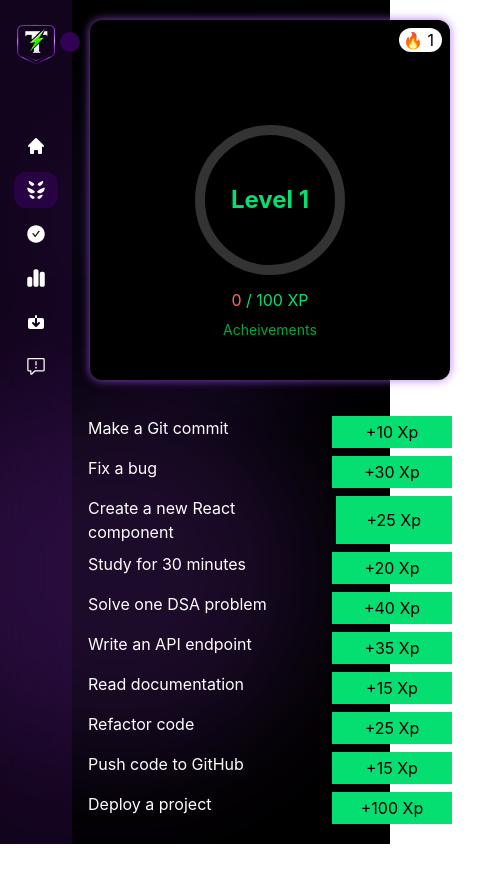
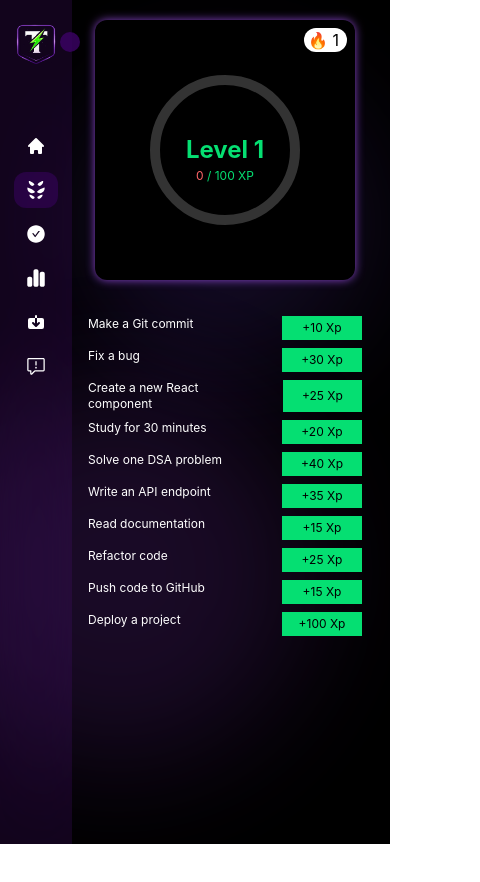
Before and after one commit to Abhijith-TG/solo-leveiling, a React (Vite) app: page /level in a window 390 px wide. Shown: the top 882 px of the page, 480 px wide, since content can reach past the window. After the commit the page ends 844 px from the top, so only its background shows below. Built offline with nearby package versions, Linux system fonts and the light colour scheme.

Commit message:
feat: Added some reponsiveness updates

```diff
--- a/src/components/ExpCircle.tsx
+++ b/src/components/ExpCircle.tsx
@@ -1,7 +1,6 @@
 import { useEffect, useState } from "react";
 import type { User } from "../types/user";
 import Streaks from "./Streaks";
-import { useNavigate } from "react-router-dom";
 
 
 type circleType ={
@@ -10,7 +9,6 @@ type circleType ={
 
 function ExpCircle({user}:circleType) {
 
-  const navigate = useNavigate()
 
   const percentage = (user.xp / user.maxXp) * 100;
 
@@ -43,7 +41,7 @@ if (value <= 10) {
 
 
   return (
-    <div className="bg-black w-90 h-90 flex items-center justify-center relative  shadow-[0_0_10px_rgba(168,85,247,0.8)] rounded-xl mb-3">
+    <div className="bg-black sm:w-90 sm:h-90 w-65 h-65 flex items-center justify-center relative  shadow-[0_0_10px_rgba(168,85,247,0.8)] rounded-xl mb-3">
       <div className="absolute top-2 right-2">
         <Streaks  streakCount={user.streak}/>
       </div>
@@ -74,12 +72,12 @@ if (value <= 10) {
         <p className="text-green-400 text-2xl font-bold absolute">
           Level {user.level}{" "}
         </p>
-        <p className="text-green-400 text-md  absolute bottom-17">
+        <p className="text-green-400 sm:text-base text-xs  absolute sm:bottom-17 bottom-24">
           <span className={`${color}`}>{user.xp}</span> / <span>{user.maxXp}</span>  XP
         </p>
-        <p onClick={()=> navigate('/acheivments')} className="text-green-600 text-md text-sm hover:text-green-400 hover:cursor-pointer absolute bottom-10">
+        {/* <p onClick={()=> navigate('/acheivments')} className="text-green-600 text-base text-sm hover:text-green-400 hover:cursor-pointer absolute bottom-10">
           Acheivements
-        </p>
+        </p> */}
       </div>
   )
 }
--- a/src/components/SideBar.tsx
+++ b/src/components/SideBar.tsx
@@ -42,7 +42,7 @@ function SideBar() {
             navItems.map((nav,index)=>
                 <div key={index} className={` flex items-center gap-3 mt-2 hover:cursor-pointer hover:bg-purple-950/50 px-3 py-2 rounded-xl transition-all ${path===nav.route ?"bg-purple-950/50":""}  `} onClick={()=>navigate(nav.route)} >
                     <div className=" shrink-0  ">{nav.icon}</div>
-                    {expand && <p key={index} className=" text-md" >{nav.name}</p>}
+                    {expand && <p key={index} className=" text-base" >{nav.name}</p>}
                 </div>
             )
         }
--- a/src/components/TaskList.tsx
+++ b/src/components/TaskList.tsx
@@ -11,12 +11,12 @@ function TaskList({tasks,increaseXp}:TaskProps) {
   return (
         <div className=''>
         {tasks.map((t) => (
-          <div className="flex gap-5 my-2 w-95 px-2 justify-between text-white" key={t.id}>
-            <p className={`${t.completed ? "line-through" : ""} `}>{t.desc}</p>
+          <div className="flex gap-5 my-2 sm:w-95  px-2 justify-between text-white" key={t.id}>
+            <p className={`${t.completed ? "line-through" : ""} text-xs sm:text-base`}>{t.desc}</p>
             <button
               disabled={t.completed}
               onClick={() => increaseXp(t.id)}
-              className={`${t.completed ? "bg-gray-400" : "bg-green-400 hover:cursor-pointer hover:bg-green-200"} px-4 w-30 py-1 text-black`}
+              className={`${t.completed ? "bg-gray-400" : "bg-green-400 hover:cursor-pointer hover:bg-green-200"}  sm:text-base text-xs px-4 sm:w-30 py-1 w-20 text-black`}
             >
               {t.completed ? "Completed" : "+" + t.xp + " Xp"}
             </button>
--- a/src/pages/LevelUpPage.tsx
+++ b/src/pages/LevelUpPage.tsx
@@ -44,9 +44,9 @@ function LevelUpPage() {
   }, [tasks]);
 
   return (
-    <div className="p-5 flex flex-col lg:flex-row gap-4 items-center justify-center shadow-white ">
+    <div className="p-5 flex flex-col lg:flex-row gap-4 items-center justify-center shadow-white overflow-hidden">
       <ExpCircle user={user}/>
-      <div className="my-scrollbar h-dvh lg:h-80 ">
+      <div className="my-scrollbar h-fit lg:h-80 ">
         <TaskList tasks={tasks} increaseXp={increaseXps}/>
       </div>
     </div>
```
